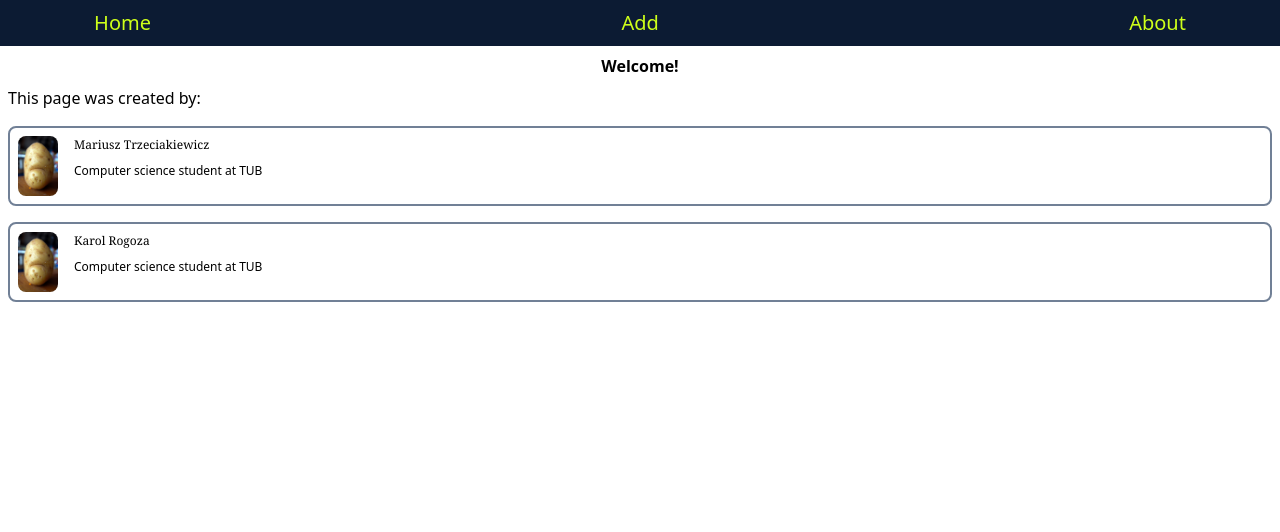
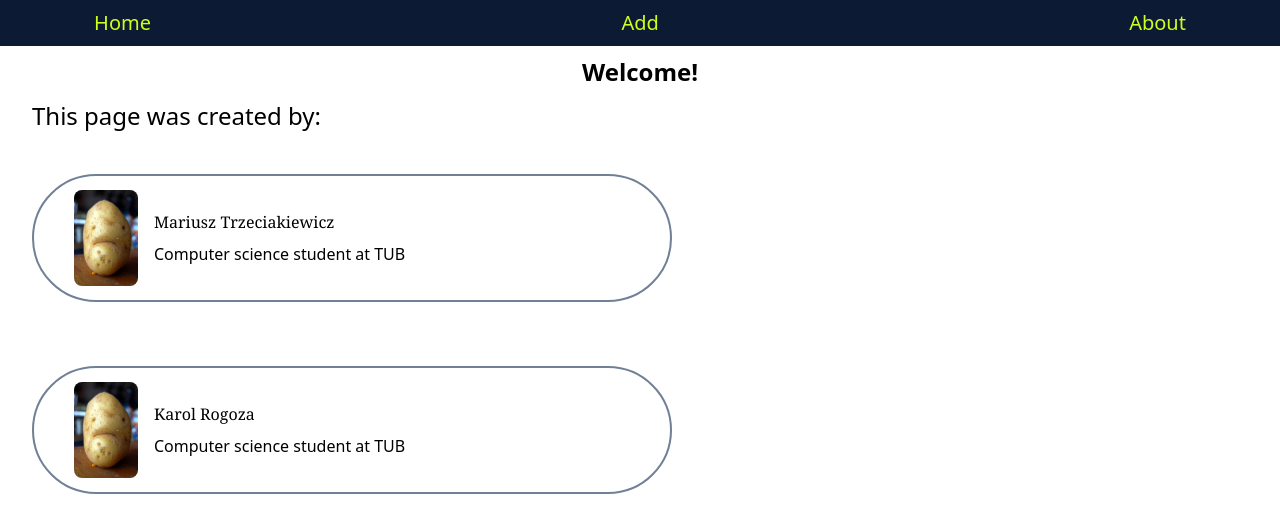
Before and after one commit to Lorakus/TODOSkSy2020, a Nuxt app: page /impressum in a window 1280 px wide. Shown: the top 532 px of the page. Built offline with nearby package versions, Linux system fonts and the light colour scheme.

Commit message:
about sie skaluje

```diff
--- a/components/Author.vue
+++ b/components/Author.vue
@@ -1,13 +1,13 @@
 <template>
-    <div class=" border-solid border-gray-600  border-2  flex p-2 m-2  rounded-lg content-center h-20 ">
-        <div class="w-10  self-center border-0 mr-4 ">
+    <div class=" border-solid border-gray-600  border-2  flex p-2 m-2  rounded-lg sm:rounded-full content-center h-20 sm:h-32 sm:w-3/4 lg:w-2/4 xl:w-2/4  xl:m-8">
+        <div class="w-10 sm:w-16  self-center border-0 mr-4 sm:ml-8  ">
             <slot class="rounded-lg" name="photo"></slot>
         </div>
-        <div class="flex flex-col content-center ">
-            <div class="text-xs mb-2 font-serif">
+        <div class="flex flex-col content-center sm:justify-center ">
+            <div class="text-xs mb-2 font-serif sm:text-base ">
                 <slot name="name"></slot>
             </div>
-            <div class="text-xs ">
+            <div class="text-xs sm:text-base ">
                 <slot name="description"></slot>
             </div>
         </div>
--- a/pages/impressum.vue
+++ b/pages/impressum.vue
@@ -1,8 +1,8 @@
 <template>
-    <div class="" style="height: 88vh;">
+    <div style="height: 88vh;">
         <div>
-            <h1 class="text-center m-2 font-semibold">Welcome!</h1>
-            <h2 class="m-2">This page was created by: </h2>
+            <h1 class="text-center m-2 font-semibold sm:text-xl md:text-2xl">Welcome!</h1>
+            <h2 class="m-2 md:text-2xl sm:text-xl xl:ml-8">This page was created by: </h2>
         </div>
         <div class="flex flex-col content-center content-around">
             <!-- rounded dzila tylko poza komponentem, nie wiem czemu -->
```
